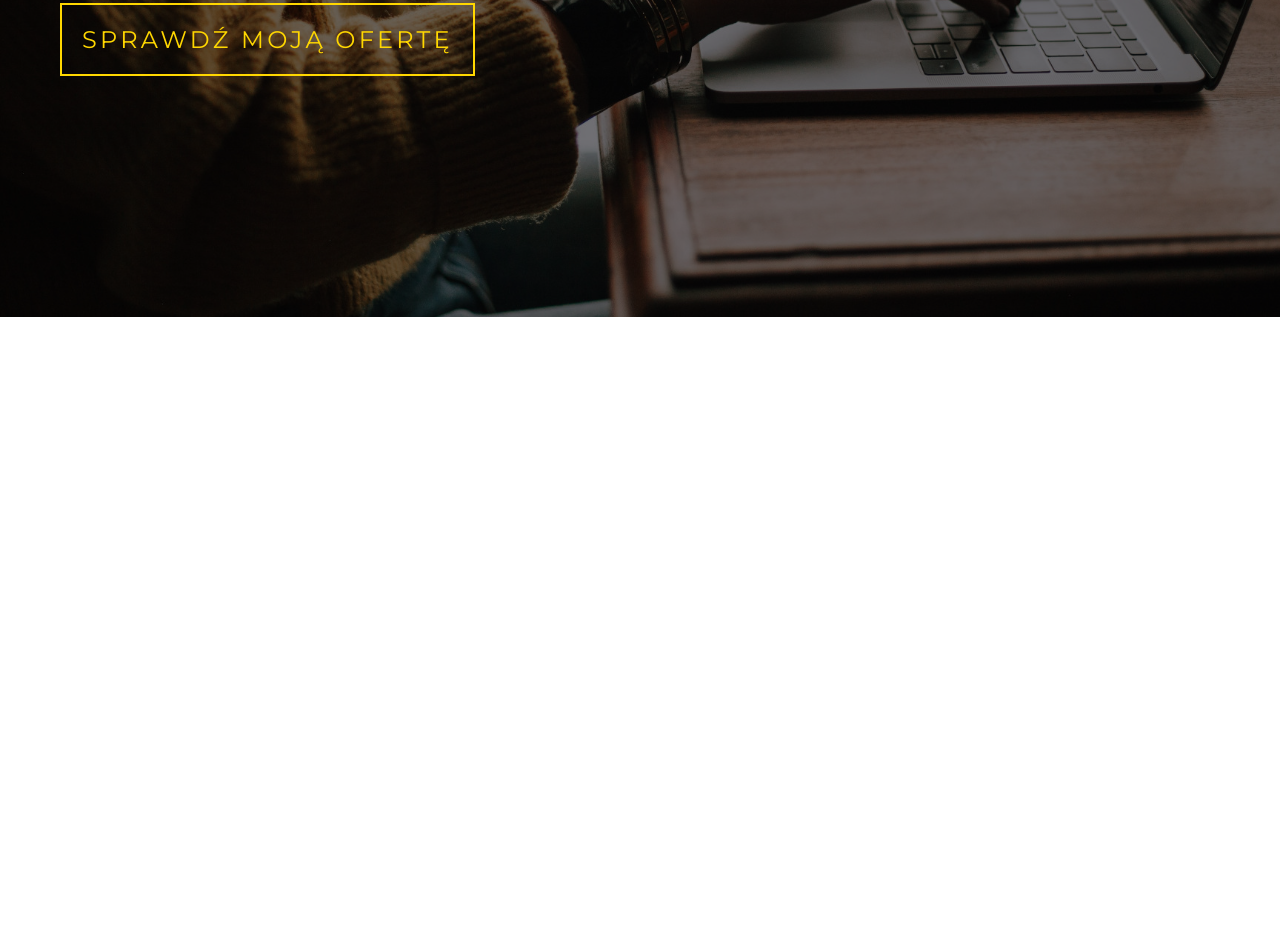
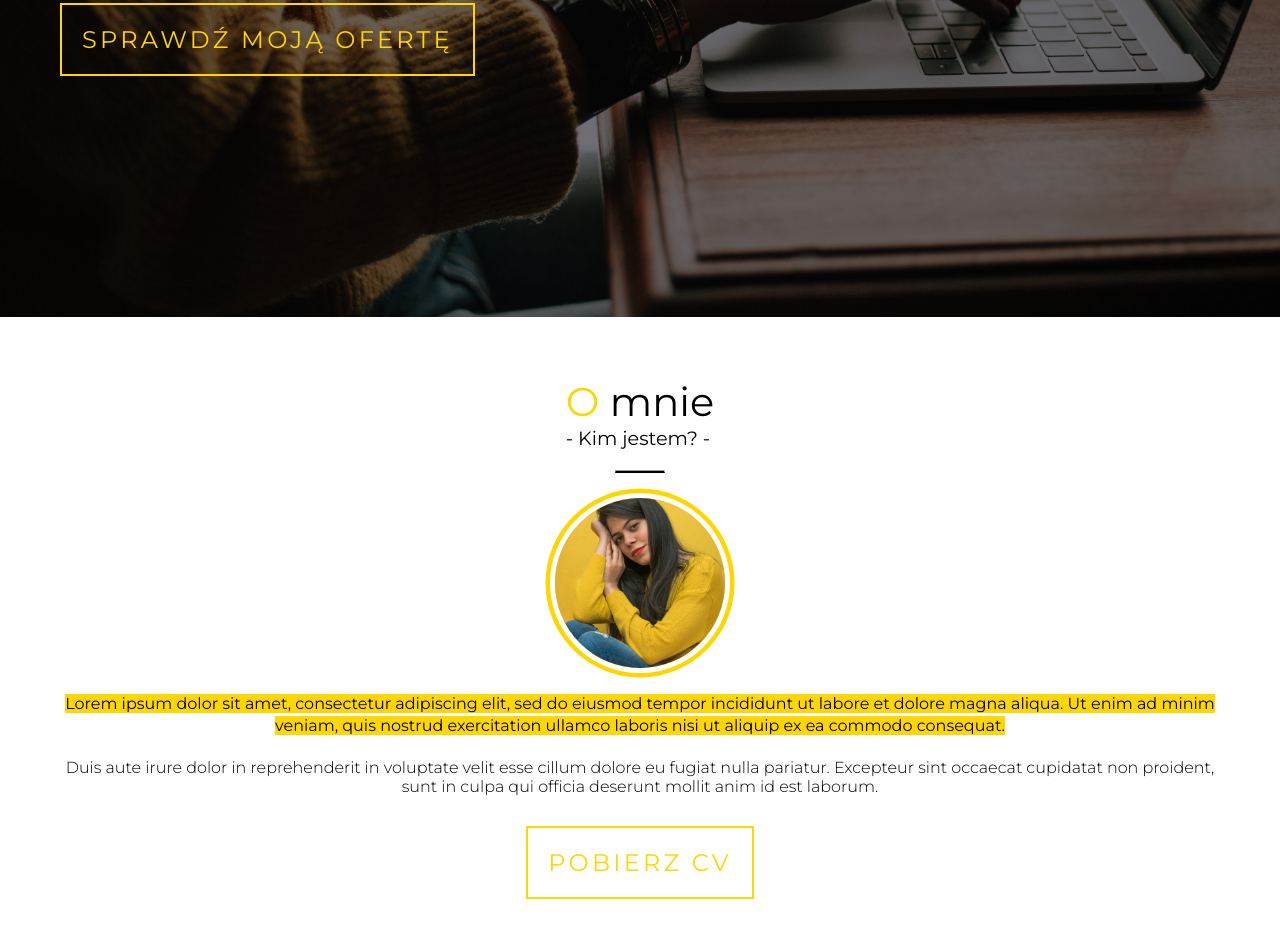
Before and after one commit to silendo/portfolio-website, a plain HTML site: page index.html in a window 1280 px wide. Shown: the part 483-1420 px from the top of the page. Before the commit the page ends 800 px from the top, so only its background shows below. Drawn offline with Linux system fonts and the light colour scheme.

Commit message:
Create about section

```diff
--- a/index.html
+++ b/index.html
@@ -22,6 +22,31 @@
         </div>
     </section>
     <!-- End Hero Section -->
+
+    <!-- About Section-->
+    <section id="about">
+        <div class="container">
+            <header>
+                <h1><span>O</span> mnie</h1>
+                <h2>- Kim jestem? -</h2>
+                <hr>
+            </header>
+            <section>
+                <div class="img">
+                    <img src="images/about.jpg">
+                </div>
+                <p><mark>Lorem ipsum dolor sit amet, consectetur adipiscing elit, sed do eiusmod tempor incididunt ut labore
+                    et dolore magna aliqua. Ut enim ad minim veniam, quis nostrud exercitation ullamco laboris nisi ut
+                    aliquip ex ea commodo consequat.</mark></p>
+                <p>Duis aute irure dolor in reprehenderit in voluptate velit esse cillum dolore eu fugiat nulla
+                    pariatur. Excepteur sint occaecat cupidatat non proident, sunt in culpa qui officia deserunt mollit
+                    anim id est laborum.</p>
+                <a href="#" type="button">Pobierz CV</a>
+            </section>
+
+        </div>
+    </section>
+    <!-- End About Section-->
 </body>
 
 </html>
--- a/styles.css
+++ b/styles.css
@@ -12,6 +12,38 @@ html{
     min-height: 100vh;
     width: 100%;
     display: flex;
+}
+.container header h1{
+    font-size: 2.5rem;
+    font-weight: 500;
+    text-align: center;
+}
+.container header h1 span{
+    color: gold;
+}
+.container header h2{
+    font-size: 1.2rem;
+    font-weight: 500;
+}
+.container p{
+    font-weight: 300;
+    margin: 10px 0;
+    text-align: center;
+}
+.container p mark{
+    background-color: gold;
+    font-weight: 500;
+    line-height: 1.4rem;
+}
+.container img{
+    object-fit: cover;
+    height: 100%;
+    width: 100%;
+}
+hr{
+    border-bottom: 2px solid black;
+    margin: 20px auto;
+    width: 50px;
 }
 a[type="button"]{
     border: 2px solid gold;
@@ -129,3 +161,40 @@ a[type="button"]:hover{
     }
 }
 /* End Hero Section */
+
+/* About Section */
+#about .container{
+    flex-direction: column;
+    align-items: center;
+    max-width: 1200px;
+    margin: 0 auto;
+    padding: 60px 20px;
+}
+#about section{
+    display: flex;
+    flex-direction: column;
+    align-items: center;
+}
+#about .img{
+    position: relative;
+    height: 180px;
+    width: 180px;
+    margin-bottom: 10px;
+}
+#about .img img{
+    border: 5px solid white;
+    border-radius: 50%;
+}
+#about .img::after{
+    background-color: gold;
+    border-radius: 50%;
+    content: "";
+    position: absolute;
+    height: 100%;
+    width: 100%;
+    left: 0;
+    top: 0;
+    transform: scale(1.05);
+    z-index: -1;
+}
+/* End About Section */
```
Also changed, not shown: images/about.jpg (added).
